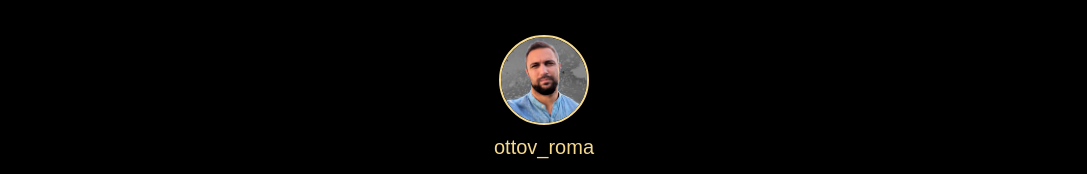
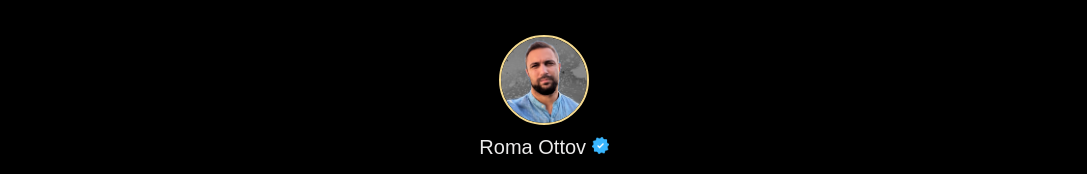
Before and after one commit to vkysh/test, a plain HTML site: page index.html in a window 1280 px wide. Shown: the top 174 px of the page, without its empty margins (96-1183 px from the left). Drawn offline with Linux system fonts and the light colour scheme.

Commit message:
Add Ping Change Title

```diff
--- a/index.html
+++ b/index.html
@@ -17,7 +17,13 @@
       >
     </div>
 
-    <h2 class="main__title">ottov_roma</h2>
+    <h2 class="main__title">Roma Ottov
+      <img
+        src="img/ping.png"
+        alt="galochka"
+        class="main__ping"
+      >
+    </h2>
 
     <fieldset class="fieldset main__fieldset">
       <legend class="fieldset__legend">Парфуми</legend>
--- a/styles/blocks/main.css
+++ b/styles/blocks/main.css
@@ -37,8 +37,8 @@
   margin: 0 0 20px;
   font-size: 20px;
   line-height: 100%;
-  font-weight: 400;
-  color: var(--first-color);
+  font-weight: 500;
+  color: var(--second-color);
 }
 
 .main__payment {
@@ -99,6 +99,11 @@
   font-weight: normal;
 }
 
+.main__ping {
+  width: 17px;
+  height: 17px;
+}
+
 .main__payment-details--copy {
   padding: 0;
   border: none;
```
Also changed, not shown: img/ping.png (added).
